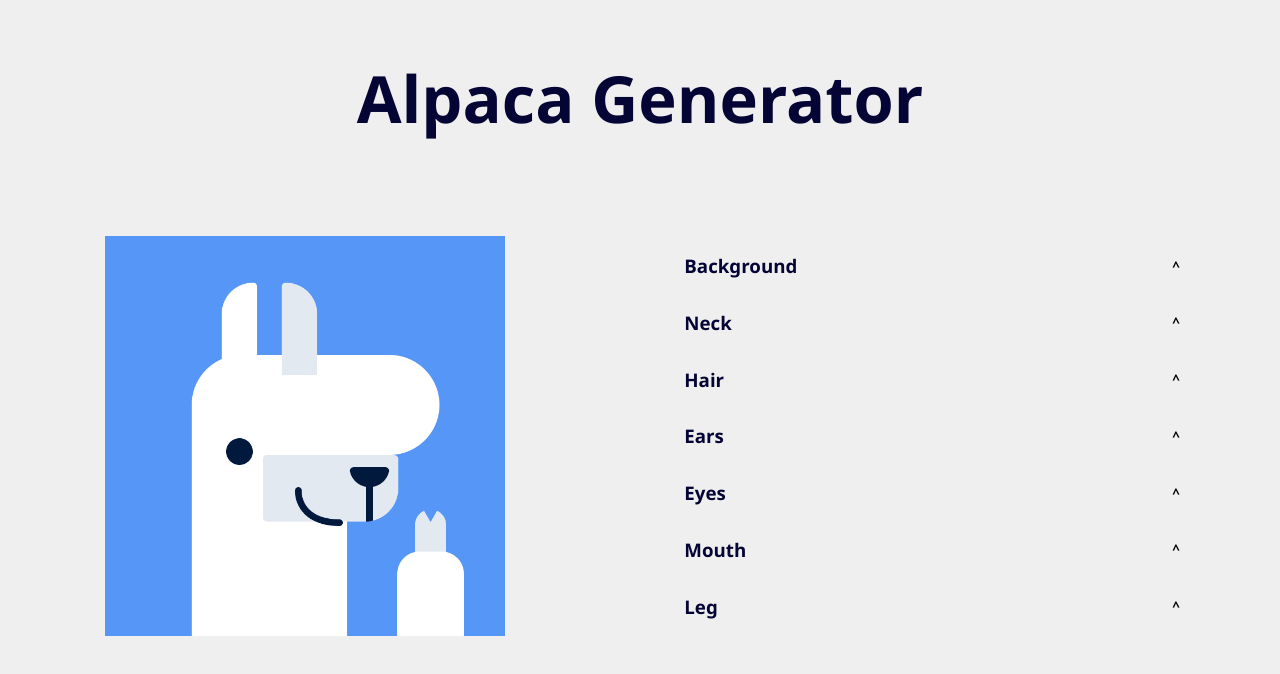
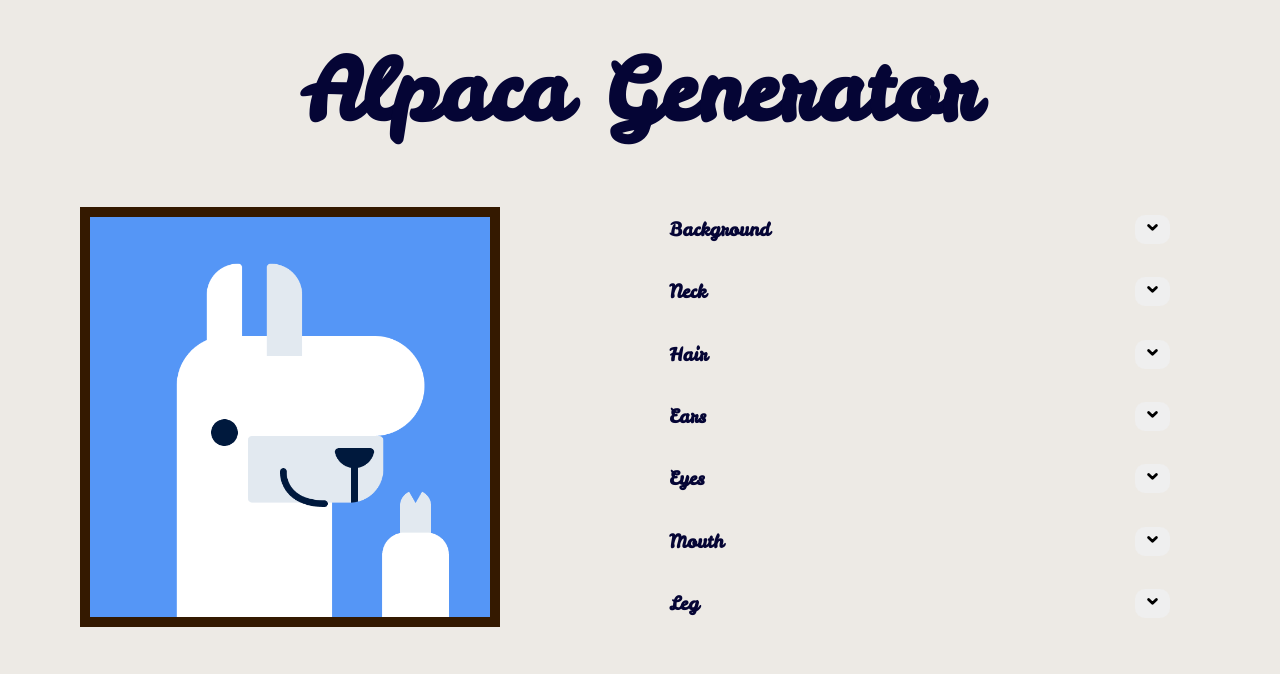
Before and after one commit to AnitaMartinez/lorenaProject, a React (Vite) app: page / in a window 1280 px wide. Shown: the top 674 px of the page. Built offline with nearby package versions, Linux system fonts and the light colour scheme.

Commit message:
fixing options + css

```diff
--- a/index.html
+++ b/index.html
@@ -5,6 +5,12 @@
     <link rel="icon" type="image/svg+xml" href="/vite.svg" />
     <meta name="viewport" content="width=device-width, initial-scale=1.0" />
     <title>Alpaca Generator</title>
+    <link rel="preconnect" href="https://fonts.googleapis.com" />
+    <link rel="preconnect" href="https://fonts.gstatic.com" crossorigin />
+    <link
+      href="https://fonts.googleapis.com/css2?family=Leckerli+One&family=Nerko+One&display=swap"
+      rel="stylesheet"
+    />
   </head>
   <body>
     <div id="root"></div>
--- a/package.json
+++ b/package.json
@@ -16,6 +16,7 @@
     "prop-types": "^15.8.1",
     "react": "^18.3.1",
     "react-dom": "^18.3.1",
+    "react-icons": "^5.3.0",
     "react-router-dom": "^6.26.0",
     "sass": "^1.77.8"
   },
--- a/src/components/App.jsx
+++ b/src/components/App.jsx
@@ -15,6 +15,8 @@ function App() {
     Leg: "src/images/leg/default.png",
   });
 
+  const [visibleLayer, setVisibleLayer] = useState(null);
+
   const handleLayerChange = (layer, option) => {
     setLayers((prevLayers) => ({
       ...prevLayers,
@@ -22,10 +24,15 @@ function App() {
     }));
   };
 
+  const handleLayerVisibility = (layer) => {
+    setVisibleLayer((prevLayer) => (prevLayer === layer ? null : layer));
+  };
+
   return (
     <div>
       <h2 className="app__title">Alpaca Generator</h2>
       <section className="app__section">
+        <div className="app__imagebox">
           <div className="app__imagepreview">
             <ImageLayer src={layer.Background} />
             <ImageLayer src={layer.Neck} />
@@ -35,6 +42,7 @@ function App() {
             <ImageLayer src={layer.Nose} />
             <ImageLayer src={layer.Mouth} />
             <ImageLayer src={layer.Leg} />
+          </div>
         </div>
 
         <div className="app__options">
@@ -59,12 +67,14 @@ function App() {
               "src/images/backgrounds/yellow50.png",
               "src/images/backgrounds/yellow60.png",
             ]}
-            current={layer.background}
+            current={layer.Background}
             onLayerChange={handleLayerChange}
+            isVisible={visibleLayer === "Background"}
+            onLayerVisibility={() => handleLayerVisibility("Background")}
           />
 
           <Options
-            layer={"Neck"}
+            layer="Neck"
             options={[
               "src/images/neck/default.png",
               "src/images/neck/bend-backward.png",
@@ -73,7 +83,10 @@ function App() {
             ]}
             current={layer.Neck}
             onLayerChange={handleLayerChange}
+            isVisible={visibleLayer === "Neck"}
+            onLayerVisibility={() => handleLayerVisibility("Neck")}
           />
+
           <Options
             layer="Hair"
             options={[
@@ -87,30 +100,37 @@ function App() {
             ]}
             current={layer.Hair}
             onLayerChange={handleLayerChange}
+            isVisible={visibleLayer === "Hair"}
+            onLayerVisibility={() => handleLayerVisibility("Hair")}
           />
 
           <Options
             layer="Ears"
             options={[
-              "src/images/Ears/default.png",
-              "src/images/Ears/tilt-backward.png",
-              "src/images/Ears/tilt-forward.png",
+              "src/images/ears/default.png",
+              "src/images/ears/tilt-backward.png",
+              "src/images/ears/tilt-forward.png",
             ]}
-            current={layer.ears}
+            current={layer.Ears}
             onLayerChange={handleLayerChange}
+            isVisible={visibleLayer === "Ears"}
+            onLayerVisibility={() => handleLayerVisibility("Ears")}
           />
+
           <Options
             layer="Eyes"
             options={[
-              "src/images/Eyes/default.png",
-              "src/images/Eyes/angry.png",
-              "src/images/Eyes/naughty.png",
-              "src/images/Eyes/panda.png",
-              "src/images/Eyes/smart.png",
-              "src/images/Eyes/star.png",
+              "src/images/eyes/default.png",
+              "src/images/eyes/angry.png",
+              "src/images/eyes/naughty.png",
+              "src/images/eyes/panda.png",
+              "src/images/eyes/smart.png",
+              "src/images/eyes/star.png",
             ]}
             current={layer.Eyes}
             onLayerChange={handleLayerChange}
+            isVisible={visibleLayer === "Eyes"}
+            onLayerVisibility={() => handleLayerVisibility("Eyes")}
           />
 
           <Options
@@ -124,7 +144,10 @@ function App() {
             ]}
             current={layer.Mouth}
             onLayerChange={handleLayerChange}
+            isVisible={visibleLayer === "Mouth"}
+            onLayerVisibility={() => handleLayerVisibility("Mouth")}
           />
+
           <Options
             layer="Leg"
             options={[
@@ -137,6 +160,8 @@ function App() {
             ]}
             current={layer.Leg}
             onLayerChange={handleLayerChange}
+            isVisible={visibleLayer === "Leg"}
+            onLayerVisibility={() => handleLayerVisibility("Leg")}
           />
         </div>
       </section>
--- a/src/components/Options.jsx
+++ b/src/components/Options.jsx
@@ -1,29 +1,36 @@
 import "../scss/main/Options.scss";
-import { useState } from "react";
+import { GoChevronDown, GoChevronUp } from "react-icons/go";
 
-function Options({ layer, options, current, onLayerChange }) {
-  const [isVisible, setIsVisible] = useState(true);
-
-  const onClickDisplay = () => {
-    setIsVisible(!isVisible);
-  };
-
+function Options({
+  layer,
+  options,
+  current,
+  onLayerChange,
+  isVisible,
+  onLayerVisibility,
+}) {
   return (
     <div className="layerselector">
-      <h3 className="layerselector__title">
-        {layer}{" "}
-        <button className="button__x" onClick={onClickDisplay}>
-          {!isVisible ? "v" : "^"}
+      <div className="layerselector__divtitle" onClick={onLayerVisibility}>
+        <h3 className="layerselector__title">{layer} </h3>
+        <button className="button__x">
+          {isVisible ? (
+            <GoChevronUp size={15} className="icons" />
+          ) : (
+            <GoChevronDown size={15} className="icons" />
+          )}
         </button>
-      </h3>
-      {!isVisible && (
+      </div>
+      {isVisible && (
         <div className="layerselector__options">
           {options.map((option) => {
             const fileName = option.split("/").pop().split(".")[0];
             return (
               <button
                 key={option}
-                className={option === current ? "active" : ""}
+                className={`option-button ${
+                  option === current ? "active" : ""
+                }`}
                 onClick={() => onLayerChange(layer, option)}
               >
                 {fileName}
--- a/src/scss/core/_reset.scss
+++ b/src/scss/core/_reset.scss
@@ -5,7 +5,7 @@
 }
 
 html {
-  background-color: rgb(239, 239, 239);
+  background-color: rgb(237, 234, 229);
   color: rgb(5, 5, 53);
-  font-family: "Segoe UI", Tahoma, Geneva, Verdana, sans-serif;
+  font-family: "Leckerli One", cursive;
 }
--- a/src/scss/main/Options.scss
+++ b/src/scss/main/Options.scss
@@ -3,7 +3,7 @@ button {
   border-radius: 10px;
   background-color: rgb(255, 255, 255);
   border: none;
-  padding: 5px;
+  padding: 5px 10px;
   font-family: "Segoe UI", Tahoma, Geneva, Verdana, sans-serif;
 }
 .button__x {
@@ -12,9 +12,20 @@ button {
 }
 
 .layerselector {
-  &__title {
+  &__divtitle {
     display: flex;
     justify-content: space-between;
     align-items: center;
+
+    // @media screen and (min-width: ) {
+    // }
+  }
+
+  &__options {
+    text-align: left;
   }
 }
+
+.icons {
+  stroke-width: 3px;
+}
--- a/src/scss/main/main.scss
+++ b/src/scss/main/main.scss
@@ -1,16 +1,17 @@
 .app {
   &__title {
-    font-family: "Segoe UI", Tahoma, Geneva, Verdana, sans-serif;
     color: rgb(5, 5, 53);
-    font-size: 40px;
+    font-size: 60px;
     text-align: center;
+    margin: 0;
+    padding: 25px;
 
-    @media screen and (min-width: 520px) {
-      font-size: 45px;
+    @media screen and (min-width: 790px) {
+      font-size: 70px;
     }
 
     @media screen and (min-width: 790px) {
-      font-size: 65px;
+      font-size: 85px;
     }
   }
 
@@ -20,7 +21,7 @@
     justify-content: center;
     align-items: center;
 
-    @media screen and (min-width: 590px) {
+    @media screen and (min-width: 790px) {
       display: flex;
       flex-direction: row;
       justify-content: space-around;
@@ -32,9 +33,14 @@
     padding: 25px;
     text-align: center;
 
-    @media screen and (min-width: 590px) {
+    @media screen and (min-width: 790px) {
       width: 40%;
     }
+  }
+
+  &__imagebox {
+    padding: 10px;
+    background-color: rgb(52, 25, 0);
   }
 
   &__imagepreview {
@@ -52,7 +58,7 @@
     @media screen and (min-width: 790px) {
       width: 400px;
       height: 400px;
-      margin: 40px;
+      // margin: 40px;
     }
   }
 }
```
Also changed, not shown: 1 other file (tests, documents, lock files or other folders). Lines whose indentation alone changed are shown as unchanged.
